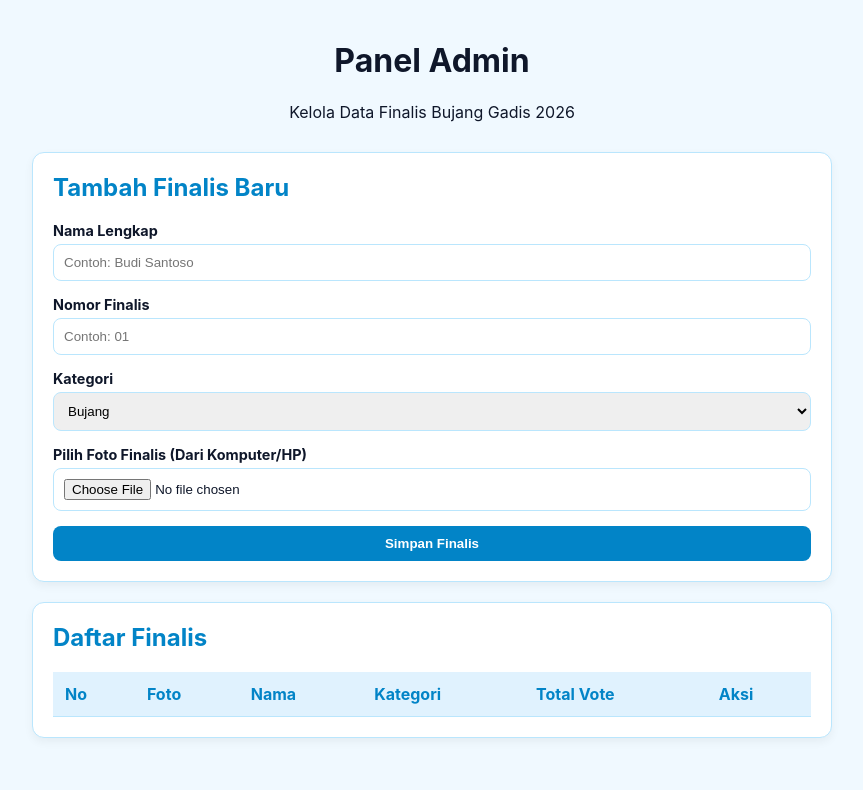
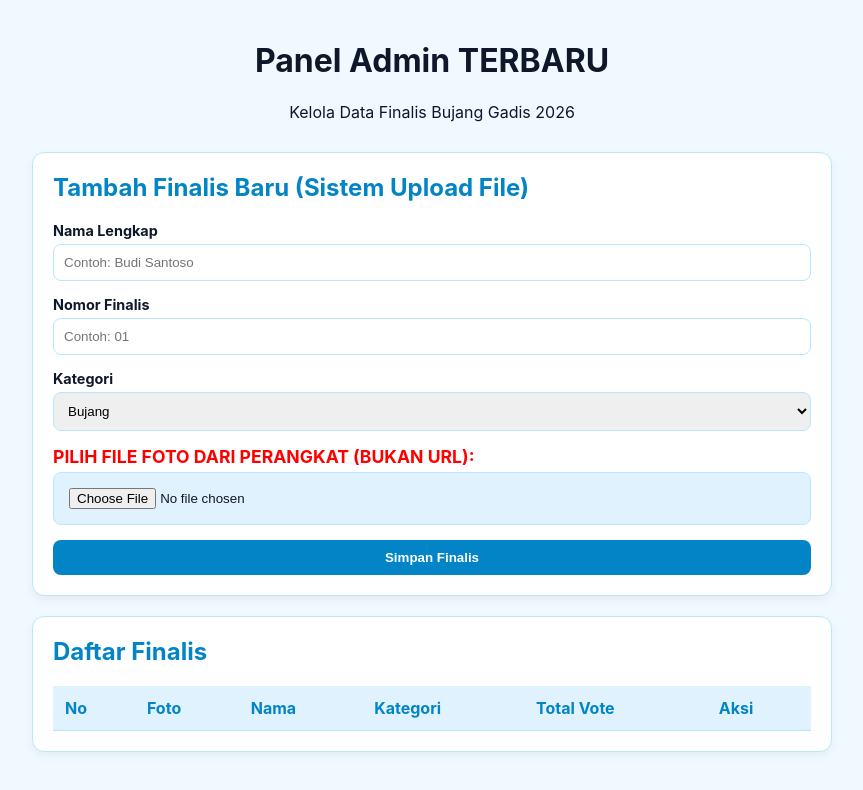
Before and after one commit to voting-bujang-gadis1/voting-bujang-gadis1, a website: page voting-bujang-gadis/admin.html in a window 1280 px wide. Shown: the whole page, without its empty margins (208-1071 px from the left). Drawn offline with Linux system fonts and the light colour scheme; no server answers.

Commit message:
paksa update form upload

```diff
--- a/voting-bujang-gadis/admin.html
+++ b/voting-bujang-gadis/admin.html
@@ -33,13 +33,13 @@
 
 <div class="container">
     <header>
-        <h1>Panel Admin</h1>
+        <h1>Panel Admin TERBARU</h1>
         <p>Kelola Data Finalis Bujang Gadis 2026</p>
     </header>
 
     <!-- Form Tambah Finalis dengan Upload File -->
     <div class="card">
-        <h2>Tambah Finalis Baru</h2>
+        <h2>Tambah Finalis Baru (Sistem Upload File)</h2>
         <form id="formTambah">
             <div class="form-group">
                 <label>Nama Lengkap</label>
@@ -57,8 +57,8 @@
                 </select>
             </div>
             <div class="form-group">
-                <label>Pilih Foto Finalis (Dari Komputer/HP)</label>
-                <input type="file" id="fotoFile" accept="image/*" required>
+                <label style="color: red; font-size: 1.1rem;">PILIH FILE FOTO DARI PERANGKAT (BUKAN URL):</label>
+                <input type="file" id="fotoFile" accept="image/*" required style="background: #e0f2fe; padding: 15px; cursor: pointer;">
             </div>
             <button type="submit" id="btnSimpan">Simpan Finalis</button>
         </form>
```
